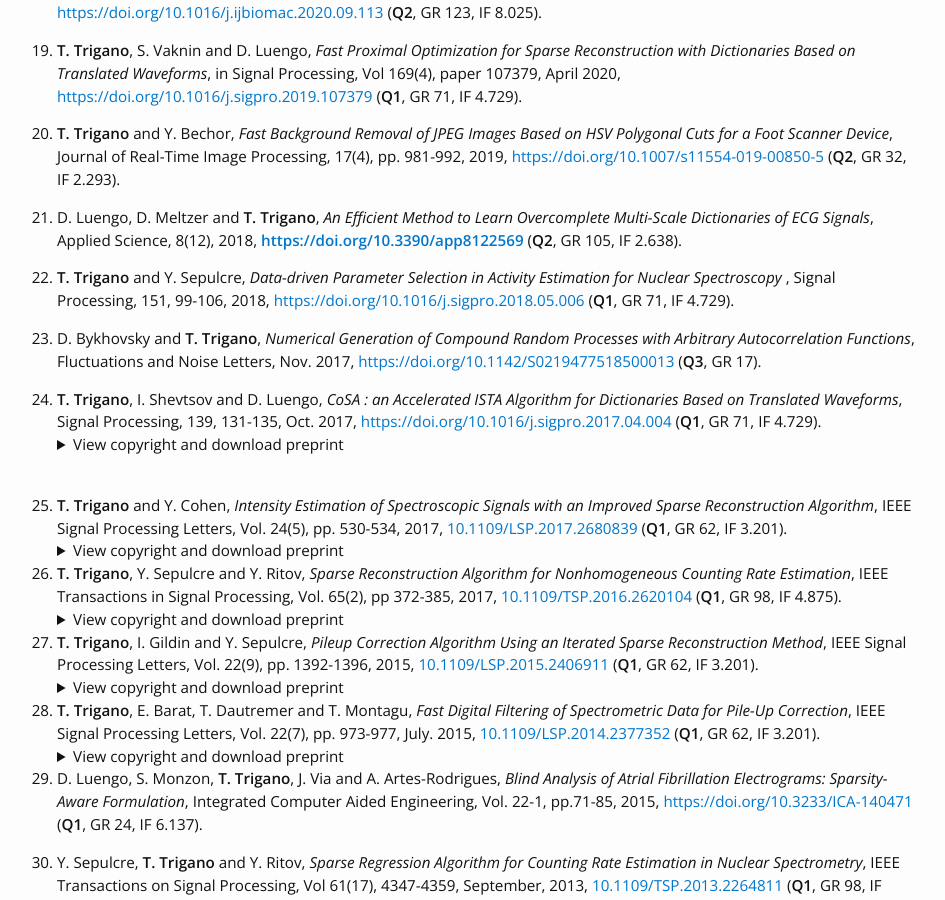
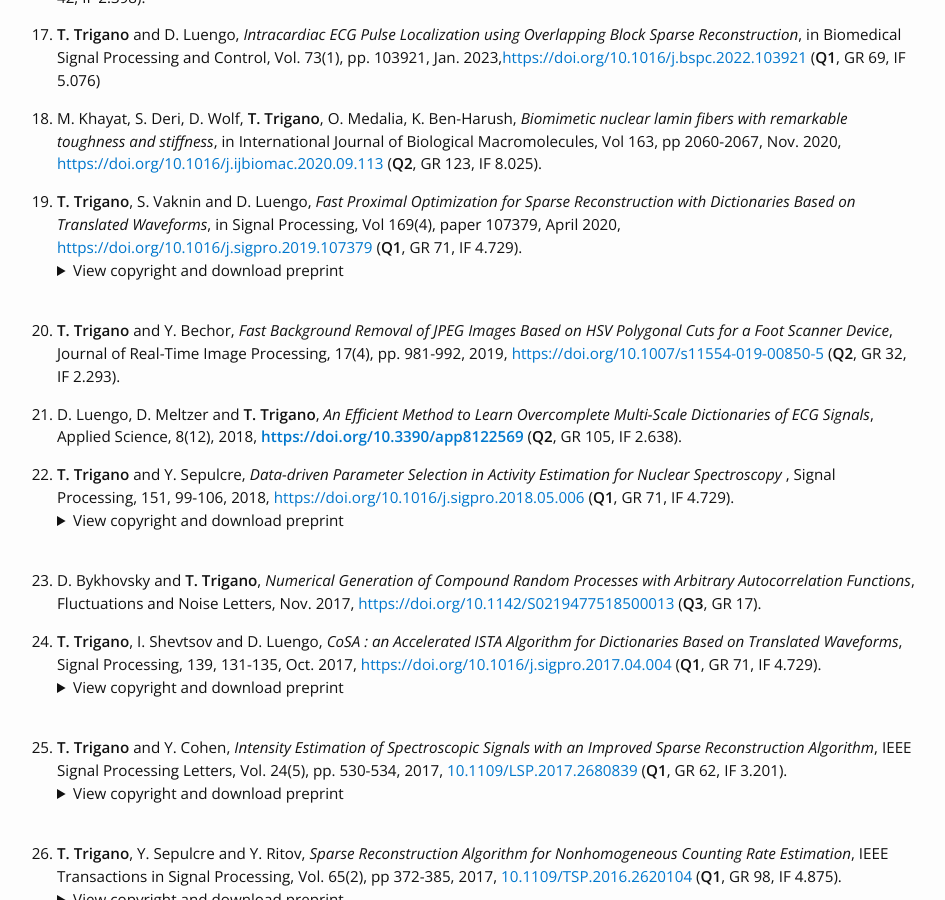
Before and after one commit to TomTrigano/my-webpage, a Jekyll site: the page built from publications.md, in a window 1280 px wide and 900 px high, scrolled down 1880 px. Shown: the whole window, without its empty margins (168-1113 px from the left). Built offline with Jekyll 4.4.1, drawn with Linux system fonts in a browser that asks for light colours.

Commit message:
add some SP publications

```diff
--- a/publications.md
+++ b/publications.md
@@ -36,9 +36,9 @@
    <summary> View copyright and download preprint </summary>
 
    <small> © [2025] IEEE. Personal use of this material is permitted. Permission from IEEE must be obtained for all other uses, in any current or future media, including reprinting/republishing this material for advertising or promotional purposes, creating new collective works, for resale or redistribution to servers or lists, or reuse of any copyrighted component of this work in other works. </small>
-   <a href="huang_deep_2024">Click here to download the preprint</a><br><br>
+   <a href="huang_deep_2024.pdf">Click here to download the preprint</a><br><br>
 
-   </details>
+   </details><br>
 
 
 1. A. Squicciarini, **T. Trigano** and D. Luengo, "Jensen-Tsallis Divergence for Supervised Classification under Data Imbalance", in *Machine Learning*, Vol 114(7), pp. 1-16, Springer, 2025. <https://doi.org/10.1007/s10994-025-06791-4> (SCI: Q1, JCR: Q2, 5-year IF 6.6, ranking 101/204, GR h-5 63)
@@ -48,9 +48,9 @@
    <summary> View copyright and download preprint </summary>
 
    <small> © [2025] IEEE. Personal use of this material is permitted. Permission from IEEE must be obtained for all other uses, in any current or future media, including reprinting/republishing this material for advertising or promotional purposes, creating new collective works, for resale or redistribution to servers or lists, or reuse of any copyrighted component of this work in other works. </small>
-   <a href="bykhovsky_advanced_2025">Click here to download the preprint</a><br><br>
+   <a href="bykhovsky_advanced_2025.pdf">Click here to download the preprint</a><br><br>
 
-   </details>
+   </details><br>
 
 1. Y. Huang, X. Zheng, Y. Zhu, **T. Trigano**, Z. Chen and D. Bykhovsky, *Deep learning based pile-up correction algorithm for spectrometric data under high count rate measurements*, in Sensors, Special Issue on Spectral Detection Technology, Sensors and Instruments, Vol 25(5), 1464, Feb. 2025. DOI: <https://doi.org/10.3390/s25051464> (**Q2**, IF 3.4, GR h-5 191)
 
@@ -63,18 +63,18 @@
    <summary> View copyright and download preprint </summary>
 
    <small> © [2024] IEEE. Personal use of this material is permitted. Permission from IEEE must be obtained for all other uses, in any current or future media, including reprinting/republishing this material for advertising or promotional purposes, creating new collective works, for resale or redistribution to servers or lists, or reuse of any copyrighted component of this work in other works. </small>
-   <a href="trigano_deep_2024">Click here to download the preprint</a><br><br>
+   <a href="trigano_deep_2024.pdf">Click here to download the preprint</a><br><br>
 
-   </details>
+   </details><br>
 
 1. **T. Trigano**, S. Talala and D. Luengo, *Adaptive Trend Filtering for ECG Denoising and Delineation*, in IEEE Journal of Biomedical and Health Informatics, Vol 27(12), Dec. 2023, pp. 5755-5766.,<https://doi.org/10.1109/jbhi.2023.3314983> (**Q1**, GR 91, IF 7.7)
    <details>
    <summary> View copyright and download preprint </summary>
 
    <small> © [2023] IEEE. Personal use of this material is permitted. Permission from IEEE must be obtained for all other uses, in any current or future media, including reprinting/republishing this material for advertising or promotional purposes, creating new collective works, for resale or redistribution to servers or lists, or reuse of any copyrighted component of this work in other works. </small>
-   <a href="trigano_adaptive_2023">Click here to download the preprint</a><br><br>
+   <a href="trigano_adaptive_2023.pdf">Click here to download the preprint</a><br><br>
 
-   </details>
+   </details><br>
 
 1.  **T. Trigano** and Z. Fradkin, *Fast Algorithm for Time Decay Estimation with Applications to Electrostatic Ion Beam Traps*, in Measurement Science and Technology,  Vol 34(2), pp. 025701, 2023, <https://doi.org/10.1088/1361-6501/ac9c23>. (**Q2**, GR 42, IF 2.398).
 
@@ -83,12 +83,29 @@
 1. M. Khayat, S. Deri, D. Wolf, **T. Trigano**, O. Medalia, K. Ben-Harush, *Biomimetic nuclear lamin fibers with remarkable toughness and stiffness*, in International Journal of Biological Macromolecules, Vol 163, pp 2060-2067, Nov. 2020, <https://doi.org/10.1016/j.ijbiomac.2020.09.113> (**Q2**, GR 123, IF 8.025).
 
 1. **T. Trigano**, S. Vaknin and D. Luengo, *Fast Proximal Optimization for Sparse Reconstruction with Dictionaries Based on Translated Waveforms*, in Signal Processing, Vol 169(4),  paper  107379, April 2020, <https://doi.org/10.1016/j.sigpro.2019.107379> (**Q1**, GR 71, IF 4.729).
+   <details>
+   <summary> View copyright and download preprint </summary>
+
+   <small> © [2020] Publised by Elsevier. This manuscript version is made available under the CC-BY-NC-ND 4.0 license <https://creativecommons.org/licenses/by-nc-nd/4.0/> .
+</small>
+   <a href="trigano_sp_2020.pdf">Click here to download the preprint</a><br><br>
+
+   </details><br>
 
 1. **T. Trigano** and Y. Bechor, *Fast Background Removal of JPEG Images Based on HSV Polygonal Cuts for a Foot Scanner Device*, Journal of Real-Time Image Processing, 17(4), pp. 981-992, 2019, <https://doi.org/10.1007/s11554-019-00850-5>  (**Q2**, GR 32, IF 2.293).
 
 1. D. Luengo, D. Meltzer and **T. Trigano**, *An Efficient Method to Learn Overcomplete Multi-Scale Dictionaries of ECG Signals*, Applied Science, 8(12), 2018, [**https://doi.org/10.3390/app8122569**](https://doi.org/10.3390/app8122569) (**Q2**, GR 105, IF 2.638).
 
 1. **T. Trigano** and Y. Sepulcre, *Data-driven Parameter Selection in Activity Estimation for Nuclear Spectroscopy* , Signal Processing, 151, 99-106, 2018, <https://doi.org/10.1016/j.sigpro.2018.05.006> (**Q1**, GR 71, IF 4.729).
+   <details>
+   <summary> View copyright and download preprint </summary>
+
+   <small> © [2018] Publised by Elsevier. This manuscript version is made available under the CC-BY-NC-ND 4.0 license <https://creativecommons.org/licenses/by-nc-nd/4.0/> .
+</small>
+   <a href="trigano_entropy_2018.pdf">Click here to download the preprint</a><br><br>
+
+   </details><br>
+
 
 1. D. Bykhovsky and **T. Trigano**, *Numerical Generation of Compound Random Processes with Arbitrary Autocorrelation Functions*, Fluctuations and Noise Letters, Nov. 2017, <https://doi.org/10.1142/S0219477518500013> (**Q3**, GR 17).
 
@@ -98,7 +115,7 @@
 
    <small> © [2017] Publised by Elsevier. This manuscript version is made available under the CC-BY-NC-ND 4.0 license <https://creativecommons.org/licenses/by-nc-nd/4.0/> .
 </small>
-   <a href="lin_semi_2026.pdf">Click here to download the preprint</a><br><br>
+   <a href="trigano_cosa_2017.pdf">Click here to download the preprint</a><br><br>
 
    </details><br>
 
@@ -108,36 +125,36 @@
    <summary> View copyright and download preprint </summary>
 
    <small> © [2017] IEEE. Personal use of this material is permitted. Permission from IEEE must be obtained for all other uses, in any current or future media, including reprinting/republishing this material for advertising or promotional purposes, creating new collective works, for resale or redistribution to servers or lists, or reuse of any copyrighted component of this work in other works. </small>
-   <a href="trigano_intensity_2017">Click here to download the preprint</a><br><br>
+   <a href="trigano_intensity_2017.pdf">Click here to download the preprint</a><br><br>
 
-   </details>
+   </details><br>
 
 1. **T. Trigano**, Y. Sepulcre and Y. Ritov, *Sparse Reconstruction Algorithm for Nonhomogeneous Counting Rate Estimation*, IEEE Transactions in Signal Processing, Vol. 65(2), pp 372-385, 2017, [10.1109/TSP.2016.2620104](https://doi.org/10.1109/TSP.2016.2620104) (**Q1**, GR 98, IF 4.875).
    <details>
    <summary> View copyright and download preprint </summary>
 
    <small> © [2016] IEEE. Personal use of this material is permitted. Permission from IEEE must be obtained for all other uses, in any current or future media, including reprinting/republishing this material for advertising or promotional purposes, creating new collective works, for resale or redistribution to servers or lists, or reuse of any copyrighted component of this work in other works. </small>
-   <a href="trigano_sparse_2016">Click here to download the preprint</a><br><br>
+   <a href="trigano_sparse_2016.pdf">Click here to download the preprint</a><br><br>
 
-   </details>
+   </details><br>
 
 1. **T. Trigano**, I. Gildin and Y. Sepulcre, *Pileup Correction Algorithm Using an Iterated Sparse Reconstruction Method*, IEEE Signal Processing Letters, Vol. 22(9), pp. 1392-1396, 2015, [10.1109/LSP.2015.2406911](https://doi.org/10.1109/LSP.2015.2406911) (**Q1**, GR 62, IF 3.201).
    <details>
    <summary> View copyright and download preprint </summary>
 
    <small> © [2015] IEEE. Personal use of this material is permitted. Permission from IEEE must be obtained for all other uses, in any current or future media, including reprinting/republishing this material for advertising or promotional purposes, creating new collective works, for resale or redistribution to servers or lists, or reuse of any copyrighted component of this work in other works. </small>
-   <a href="trigano_pileup_2015">Click here to download the preprint</a><br><br>
+   <a href="trigano_pileup_2015.pdf">Click here to download the preprint</a><br><br>
 
-   </details>
+   </details><br>
 
 1. **T. Trigano**, E. Barat, T. Dautremer and T. Montagu, *Fast Digital Filtering of Spectrometric Data for Pile-Up Correction*, IEEE Signal Processing Letters, Vol. 22(7), pp. 973-977, July. 2015, [10.1109/LSP.2014.2377352](https://doi.org/10.1109/LSP.2014.2377352) (**Q1**, GR 62, IF 3.201).
    <details>
    <summary> View copyright and download preprint </summary>
 
    <small> © [2015] IEEE. Personal use of this material is permitted. Permission from IEEE must be obtained for all other uses, in any current or future media, including reprinting/republishing this material for advertising or promotional purposes, creating new collective works, for resale or redistribution to servers or lists, or reuse of any copyrighted component of this work in other works. </small>
-   <a href="trigano_fast_2015">Click here to download the preprint</a><br><br>
+   <a href="trigano_fast_2015.pdf">Click here to download the preprint</a><br><br>
 
-   </details>
+   </details><br>
 
 1. D. Luengo, S. Monzon, **T. Trigano**, J. Via and A. Artes-Rodrigues, *Blind Analysis of Atrial Fibrillation Electrograms: Sparsity-Aware Formulation*, Integrated Computer Aided Engineering, Vol. 22-1, pp.71-85, 2015, <https://doi.org/10.3233/ICA-140471> (**Q1**, GR 24, IF 6.137).
 
@@ -146,9 +163,9 @@
    <summary> View copyright and download preprint </summary>
 
    <small> © [2013] IEEE. Personal use of this material is permitted. Permission from IEEE must be obtained for all other uses, in any current or future media, including reprinting/republishing this material for advertising or promotional purposes, creating new collective works, for resale or redistribution to servers or lists, or reuse of any copyrighted component of this work in other works. </small>
-   <a href="trigano_sparse_2013">Click here to download the preprint</a><br><br>
+   <a href="trigano_sparse_2013.pdf">Click here to download the preprint</a><br><br>
 
-   </details>
+   </details><br>
 
 1. R. Goot, **T. Trigano**, S. Tapuchi and J. Gavan, *Adaptative Allocation of Power Transmission for HAPs*, in Annals of Telecommunications, Vol 67, 1-7, June 2012, <https://doi.org/10.1007/s12243-012-0303-1> (**Q2**,  GR 24, IF 1.901).
 
```
Also changed, not shown: 2 other files.
